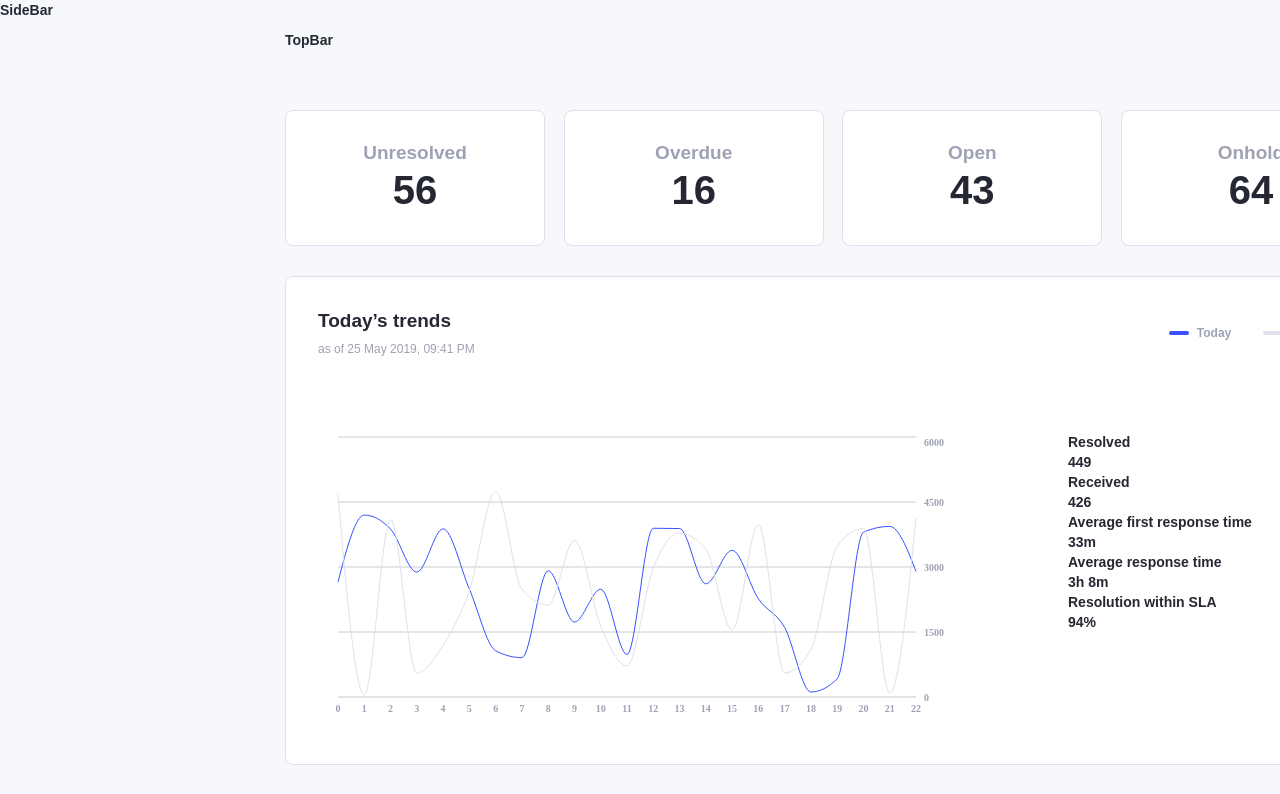
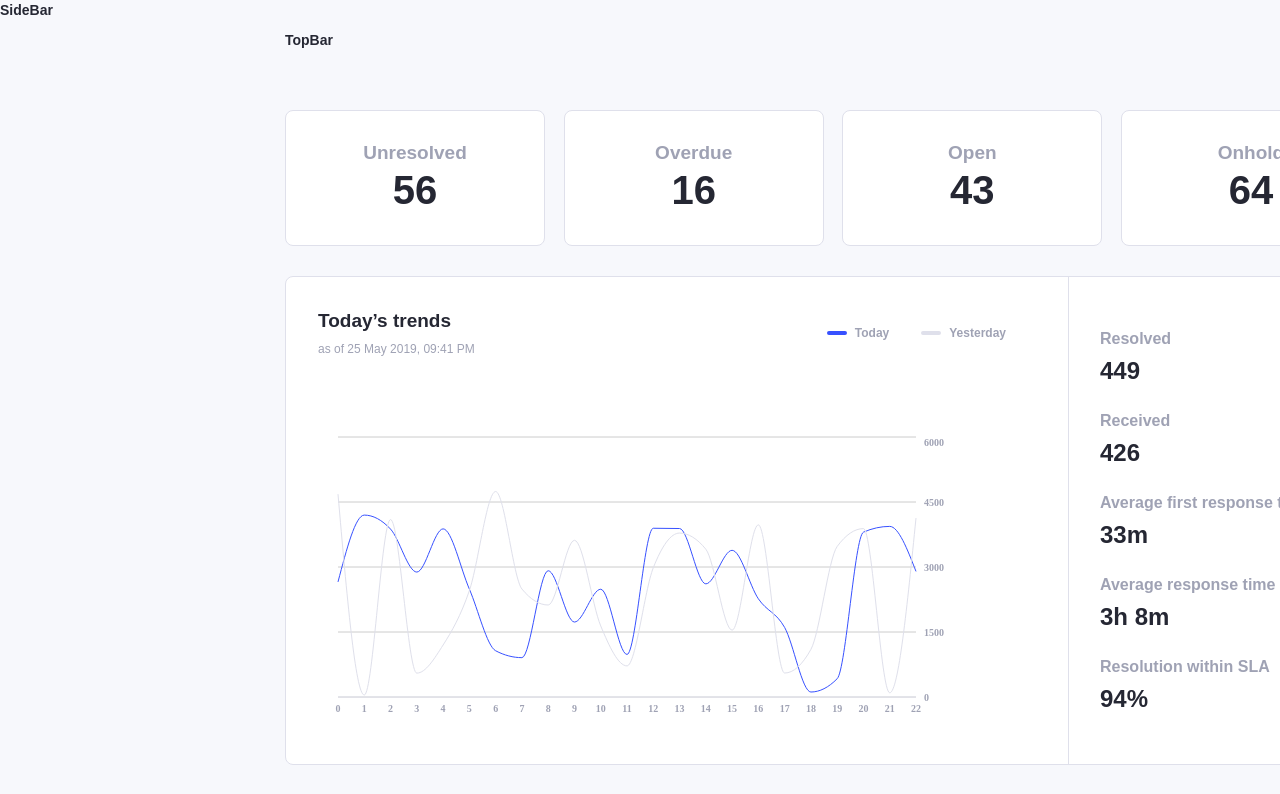
Before and after one commit to KseniaPopova02/dashboard-kit, a React (Create React App) app: page /dashboard/Overview in a window 1280 px wide. Shown: the top 794 px of the page. Built offline with nearby package versions, Linux system fonts and the light colour scheme.

Commit message:
correct: styles in OverviewChartBlock

```diff
--- a/src/modules/OverviewChartBlock/Chart/style.js
+++ b/src/modules/OverviewChartBlock/Chart/style.js
@@ -7,6 +7,7 @@ export const StyledRespContainer = styled(ResponsiveContainer)`
   max-width: 688px !important;
   height: 300px !important;
   aspect-ratio: 3;
+  padding: 0 0 32px 32px;
 `;
 
 export const StyledDot = styled.svg`
--- a/src/modules/OverviewChartBlock/Header/style.js
+++ b/src/modules/OverviewChartBlock/Header/style.js
@@ -18,6 +18,7 @@ export const StyledHeaderWrapper = styled.div`
   display: flex;
   justify-content: space-between;
   align-items: center;
+  padding: 32px 0 0 32px;
   margin-bottom: 75px;
 `;
 
--- a/src/modules/OverviewChartBlock/Info/Info.jsx
+++ b/src/modules/OverviewChartBlock/Info/Info.jsx
@@ -1,5 +1,11 @@
 import { React, useState, useEffect } from "react";
 import data from "../../../Data/OverviewChart.json";
+import {
+  StyledWrapper,
+  StyledText,
+  StyledNumbers,
+  StyledDataWrapper,
+} from "./style";
 
 const formatData = (dataChart) => {
   return Object.entries(dataChart).map(([key, value]) => {
@@ -33,13 +39,13 @@ export const Info = () => {
     setDataChart(data.overviewChart[0]);
   }, []);
   return (
-    <div>
+    <StyledWrapper>
       {formatData(dataChart).map(([key, value]) => (
-        <div key={key}>
-          <div>{key}</div>
-          <div>{value}</div>
-        </div>
+        <StyledDataWrapper key={key}>
+          <StyledText>{key}</StyledText>
+          <StyledNumbers>{value}</StyledNumbers>
+        </StyledDataWrapper>
       ))}
-    </div>
+    </StyledWrapper>
   );
 };
--- a/src/modules/OverviewChartBlock/Info/style.js
+++ b/src/modules/OverviewChartBlock/Info/style.js
@@ -0,0 +1,37 @@
+import styled from "styled-components";
+
+export const StyledWrapper = styled.div`
+  position: relative;
+  display: flex;
+  flex-direction: column;
+  gap: 24px;
+  justify-content: center;
+  &::before {
+    position: absolute;
+    content: "";
+    width: 1px;
+    height: 100%;
+    background-color: #dfe0eb;
+  }
+`;
+
+export const StyledNumbers = styled.div`
+  font-weight: 700;
+  font-size: 24px;
+  line-height: 30px;
+`;
+
+export const StyledText = styled.div`
+  font-weight: 600;
+  font-size: 16px;
+  line-height: 22px;
+  color: #9fa2b4;
+`;
+
+export const StyledDataWrapper = styled.div`
+  display: flex;
+  flex-direction: column;
+  justify-content: center;
+  gap: 6px;
+  padding: 0 32px;
+`;
--- a/src/modules/OverviewChartBlock/OverviewChartBlock.jsx
+++ b/src/modules/OverviewChartBlock/OverviewChartBlock.jsx
@@ -5,10 +5,10 @@ import { StyledWrapper, StyledChartWrapper } from "./style";
 
 export const OverviewChartBlock = () => (
   <StyledWrapper>
-    <Header />
     <StyledChartWrapper>
+      <Header />
       <Chart />
-      <Info />
     </StyledChartWrapper>
+    <Info />
   </StyledWrapper>
 );
--- a/src/modules/OverviewChartBlock/style.js
+++ b/src/modules/OverviewChartBlock/style.js
@@ -4,11 +4,12 @@ export const StyledWrapper = styled.div`
   border: 1px solid #dfe0eb;
   border-radius: 8px;
   background: #ffffff;
-  padding: 32px;
   margin-bottom: 30px;
+  display: flex;
+  gap: 62px;
 `;
 
 export const StyledChartWrapper = styled.div`
   display: flex;
-  gap: 62px;
+  flex-direction: column;
 `;
```
